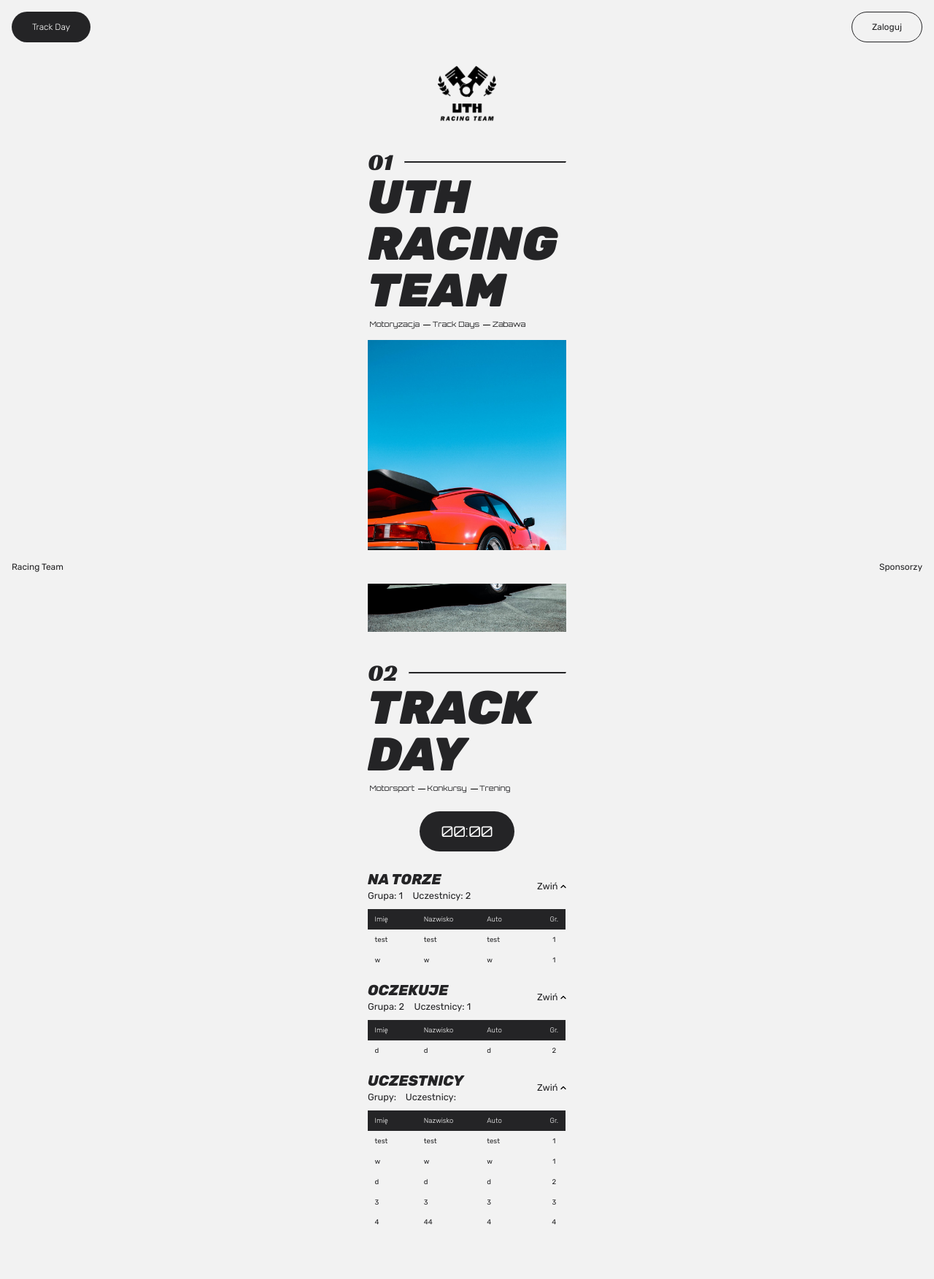
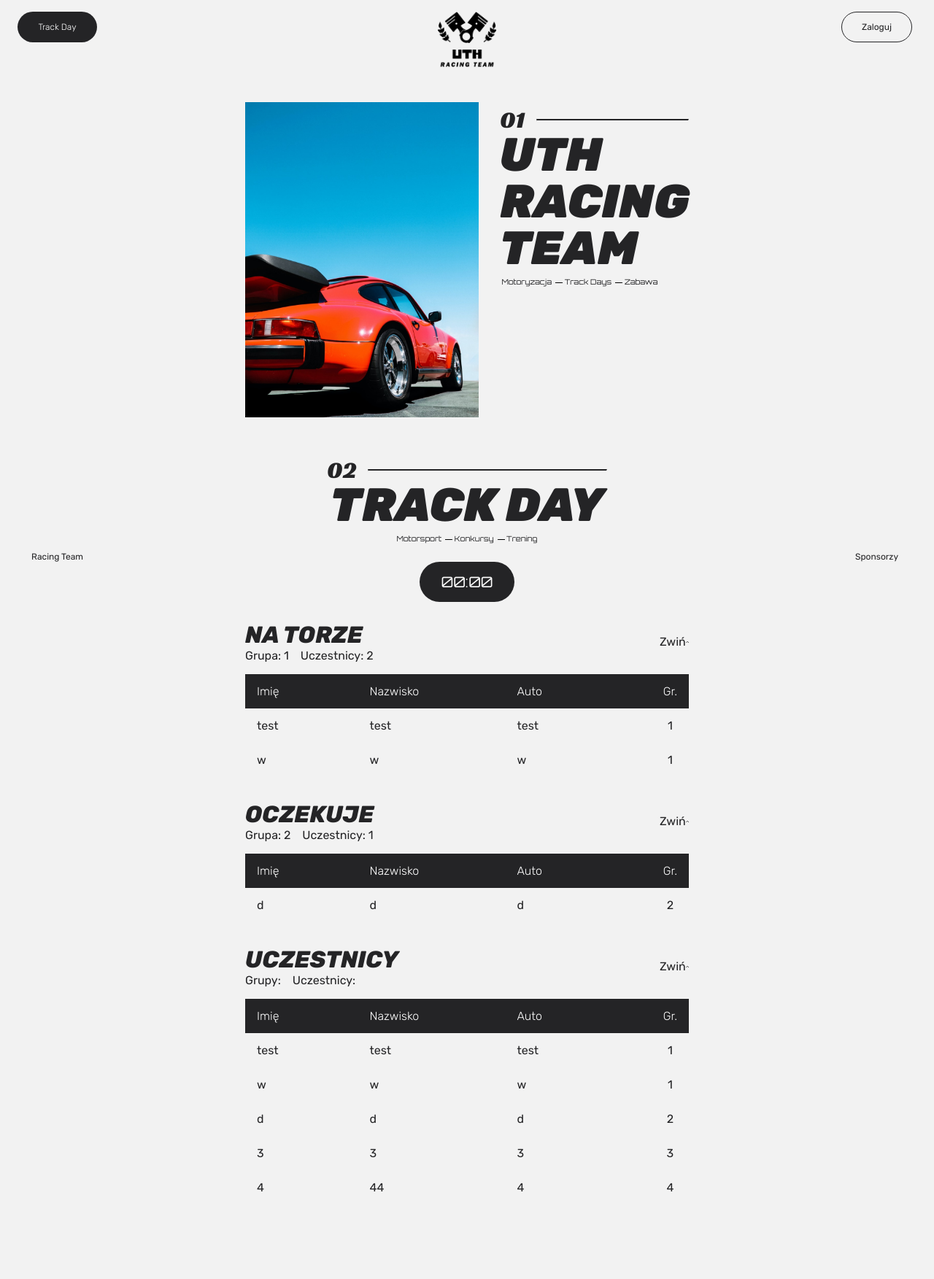
Before and after one commit to xjaszczomb/Project03_uthRacingTeam, a PHP site: page / in a window 1280 px wide. Shown: the whole page at 73% size. After the commit the page ends 1633 px from the top, so only its background shows below. Run offline with PHP 8.4, Linux system fonts and the light colour scheme; data comes from the database, SQL or seed files in the repository.

Commit message:
Desktop version (responsive)

```diff
--- a/css/style.css
+++ b/css/style.css
@@ -12,6 +12,7 @@
 :root {
     --black: #242426;
     --milkwhite: #F2F2F2;
+    --red: #EF3434;
 }
 
 body {
@@ -30,10 +31,58 @@ button, a{
 section {
     margin: 3em 0;
     max-width: 17em;
+    flex-direction: column;
+}
+@media (min-width: 900px) {
+    .reverse {
+        flex-direction: row-reverse !important;
+    }
+    section {
+        min-width: 38em;
+        justify-content: space-between;
+    }
+    .header-center {
+        display: flex;
+        width: 100%;
+        flex-direction: column;
+        justify-content: center;
+        align-items: center;
+    }
+    .header-center > *{
+        max-width: 24em;
+    }
+    .header-center .tags {
+        align-items: center;
+        justify-content: center;
+    }
 }
 
-*[data-version="desktop"] {
+nav[data-version="desktop"] {
     display: none;
+}
+
+@media (min-width: 900px) {
+    nav[data-version="desktop"] {
+        display: flex;
+    }
+    nav[data-version="mobile"] {
+        display: none;
+    }
+    .grid {
+        display: flex;
+        flex-direction: row;
+    }
+    .grid nav {
+        width: 13em;
+        height: 100vh;
+        align-items: center;
+        justify-content: space-between;
+        flex-direction: column;
+        padding: 1em 0;
+    }
+    .grid main {
+        width: 100%;
+    }
 }
 
 .flex {
@@ -84,6 +133,11 @@ section {
 }
 .btn-white, .btn-light, .btn-dark {
     font-size: 0.75rem;
+}
+@media (min-width: 900px) {
+    .btn-white {
+        padding: 0.875rem 1.75rem;
+    }
 }
 
 /* nav admin */
@@ -183,14 +237,61 @@ hr {
 .tag:first-child::before {
     all: unset;
 }
+.main-img {
+    margin-block-start: 2em;
+}
+@media (min-width: 900px) {
+    .main-img {
+        margin-block-start: 0 !important;
+        height: 27em !important;
+    }
+    .img-xl {
+        max-width: 20em;
+    }
+}
 .img-xl {
-    height: 25em;
     overflow: hidden;
 }
 .img-xl img {
     object-fit: cover;
     width: 100%;
 }
+@media (min-width: 900px) {
+    .trackday-banner {
+        margin: 2em 0;
+        display: flex;
+        flex-direction: row;
+        justify-content: space-between;
+    }
+}
+.track-date {
+    margin: 2em 0;
+}
+.track-date span {
+    color: var(--red);
+    text-transform: uppercase;
+    font-style: italic;
+    font-weight: 800;
+    font-size: 1rem;
+}
+.date-info {
+    margin-block-start: 0.125em;
+    font-size: 1.5rem;
+}
+.date-info , .place-info {
+    font-weight: 600;
+}
+.place-info {
+    text-transform: capitalize;
+}
+.other-info {
+    text-transform: uppercase;
+    color: #555;
+}
+.date-info, .place-info, .other-info {
+    font-family: 'Orbitron', sans-serif;
+}
+
 
 /* dropdown */
 
@@ -229,6 +330,14 @@ hr {
 .info span {
     padding: 0 0.75em 0 0;
     line-height: 1;
+}
+@media (min-width: 900px) {
+    .info p{
+        font-size: 2rem;
+    }
+    .info span, .dropdown {
+        font-size: 1rem;
+    }
 }
 
 /* table */
@@ -273,12 +382,38 @@ hr {
     max-width: 3em;
     padding: 0;
 }
+@media (min-width: 900px) {
+    .trackday-table {
+        font-size: 1rem;
+    }
+    .trackday-table tr td:first-child {
+        width: 10em;
+        max-width: 10em;
+    }
+
+    .trackday-table tr td:nth-child(2){
+        width: 13em;
+        max-width: 13em;
+    }
+    .trackday-table tr td:nth-child(3) {
+        width: 13em;
+        max-width: 13em;
+    }
+    .trackday-table tr td:nth-child(5) {
+        width: 3em;
+        max-width: 3em;
+        padding: 0;
+    }
+}
 .trackday-table tr td .img {
     justify-content: center;
     align-items: center;
 }
 .trackday-table img {
     width: 1.25em;
+}
+.admin-table {
+    margin: 10em 0 !important;
 }
 
 /* clock */
--- a/index.php
+++ b/index.php
@@ -13,7 +13,8 @@ session_start();
     <script src="js/jquery.min.js"></script>
 </head>
 <body>
-    <nav class="fixed" data-position="left" data-version="desktop">
+    <div class="grid">
+        <nav class="top sticky" data-position="left" data-version="desktop">
             <button class="btn-dark round">Track Day</button>
             <div>
 
@@ -25,17 +26,17 @@ session_start();
             <button class="btn-dark round">Track Day</button>
             <a href="login.php"><button class="btn-light round">Zaloguj</button></a>
         </nav>
-
         <nav class="sm-nav bottom fixed flex" data-version="mobile">
             <button class="btn-white">Racing Team</button>
             <button class="btn-white">Sponsorzy</button>
         </nav>
+
         <main class="flex main">
             <article>
                 <div class="logo flex">
                     <img src="img/logo.png" alt="logo uth racing team">
                 </div>
-            <section>
+                <section class="flex reverse">
                     <header>
                         <div class="line">
                             <hr>
@@ -51,12 +52,12 @@ session_start();
                             <div class="tag">Zabawa</div>
                         </div>
                     </header>
-                <div class="img-xl">
+                    <div class="main-img img-xl">
                         <img src="img/car.png" alt="samochód">
                     </div>
                 </section>
-            <section>
-                <header>
+                <section class="flex">
+                    <header class="header-center">
                         <div class="line">
                             <hr>
                         </div>
@@ -77,13 +78,14 @@ session_start();
                 </section>
             </article>
         </main>
-    <nav class="fixed" data-position="right" data-version="desktop">
-        <button>Zaloguj</button>
+        <nav class="top sticky" data-position="right" data-version="desktop">
+            <a href="login.php"><button class="btn-light round">Zaloguj</button></a>
             <div>
 
             </div>
-        <button>Sponsorzy</button>
+            <button class="btn-white">Sponsorzy</button>
         </nav>
+    </div>
     <script src="js/script.js"></script>
     <script src="js/table.js"></script>
 </body>
```
Lines whose indentation alone changed are shown as unchanged.
